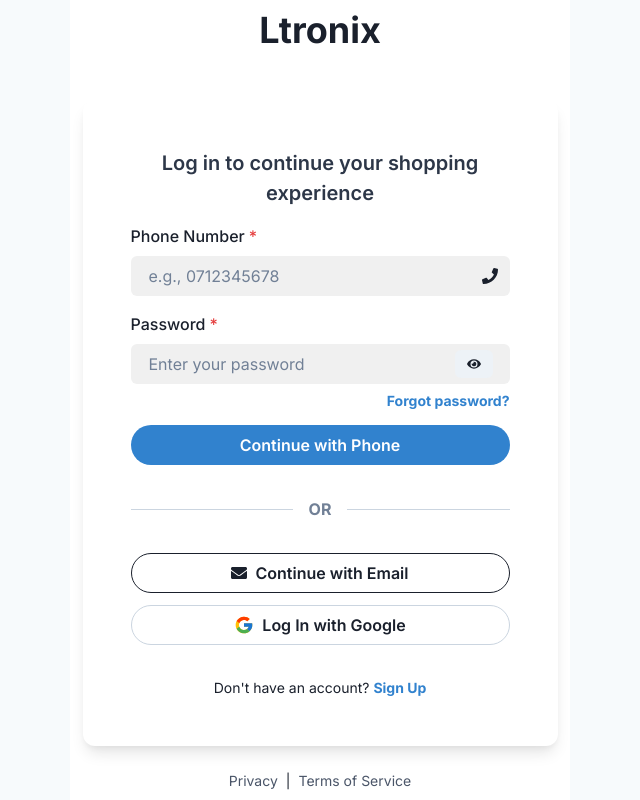
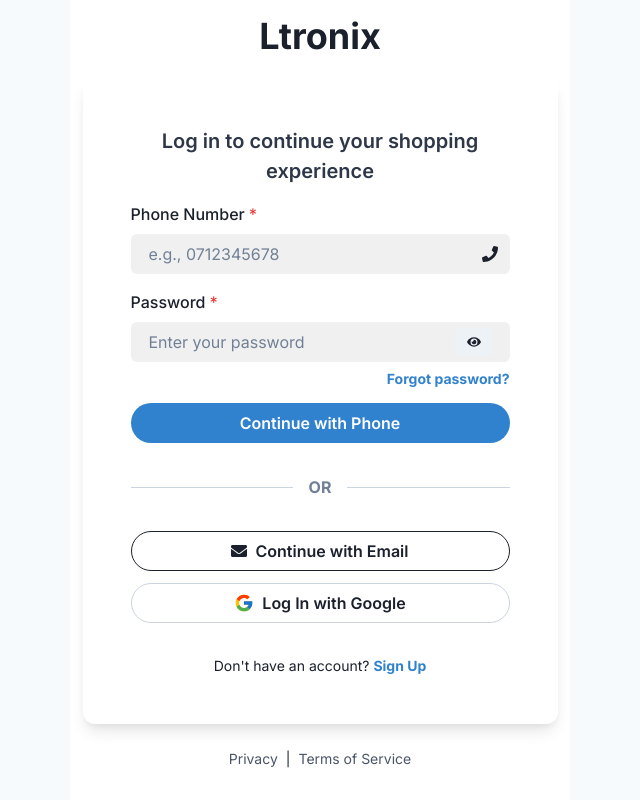
Before and after one commit to ndunguloren96/ltronix-shop, a Next.js app in the folder frontend/my-app/: page /auth/login in a window 1280 px wide. Shown: the whole page, without its empty margins (320-960 px from the left). Built offline with nearby package versions, Linux system fonts and the light colour scheme; no server answers.

Commit message:
fine tuned spacing

```diff
--- a/frontend/my-app/src/app/auth/login/page.tsx
+++ b/frontend/my-app/src/app/auth/login/page.tsx
@@ -79,10 +79,10 @@ export default function LoginPage() {
   return (
     // Outer Flex container for the entire page, ensuring a uniform white background
     <Flex direction="column" minH="100vh" align="center" justify="center" bg="white">
-      {/* Ltronix Heading moved further down (mb=12) to be slightly above the card */}
+      {/* Ltronix Heading moved further up by adjusting mb from 12 to 5 */}
       <NextLink href="/" passHref>
         <ChakraLink _hover={{ textDecoration: 'none' }}>
-          <Heading as="h1" size="xl" mb={12} color="gray.800"> {/* Changed mb from 10 to 12 */}
+          <Heading as="h1" size="xl" mb={5} color="gray.800"> {/* Adjusted mb from 12 to 5 */}
             Ltronix
           </Heading>
         </ChakraLink>
@@ -198,8 +198,8 @@ export default function LoginPage() {
         </VStack>
       </VStack>
 
-      {/* Privacy and Terms of Service links */}
-      <Flex mt={6} align="center" justify="center" gap={2} fontSize="sm" color="gray.600">
+      {/* Privacy and Terms of Service links with added margin-bottom */}
+      <Flex mt={6} mb={4} align="center" justify="center" gap={2} fontSize="sm" color="gray.600"> {/* Added mb={4} */}
         <NextLink href="https://ltronix-shop.vercel.app/privacy-policy" passHref>
           <ChakraLink _hover={{ textDecoration: 'underline' }}>
             Privacy
```
Also changed, not shown: frontend/my-app/src/app/auth/signup/page.tsx (+4 -4 lines).
